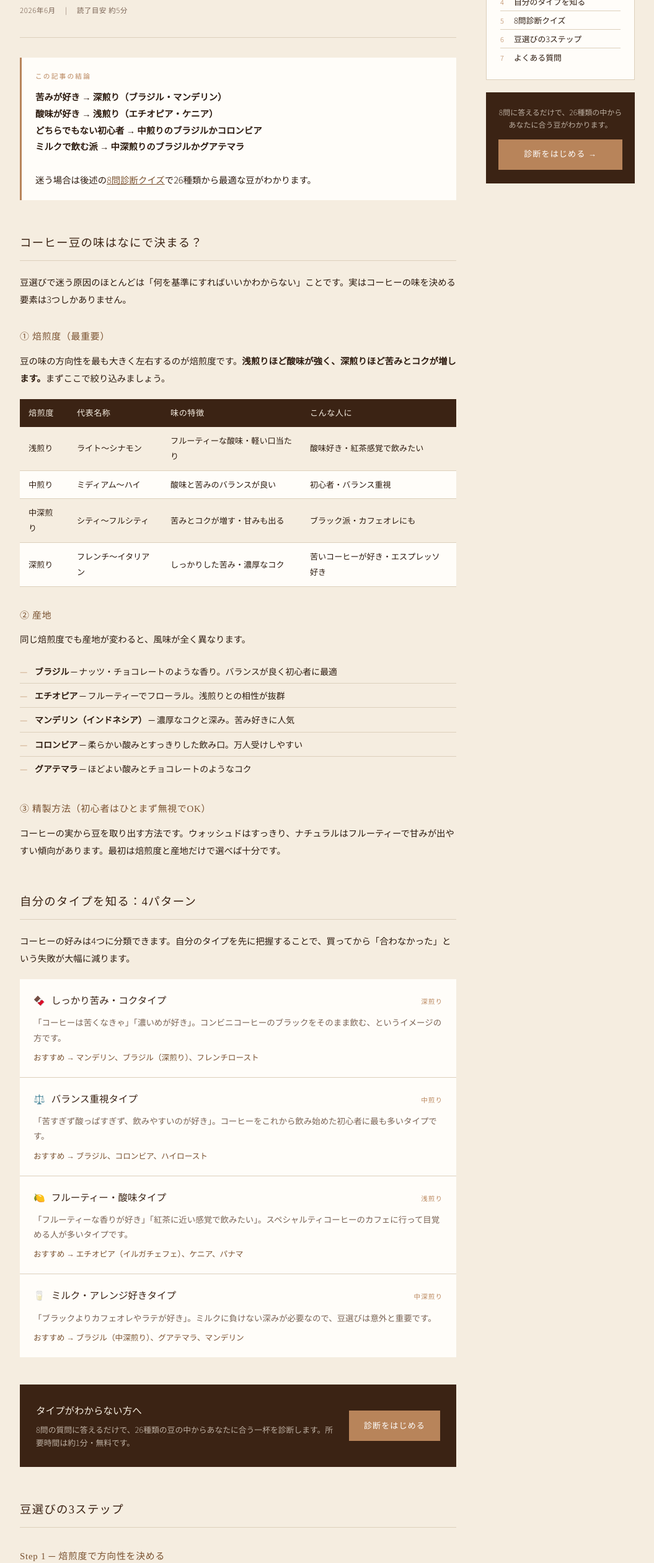
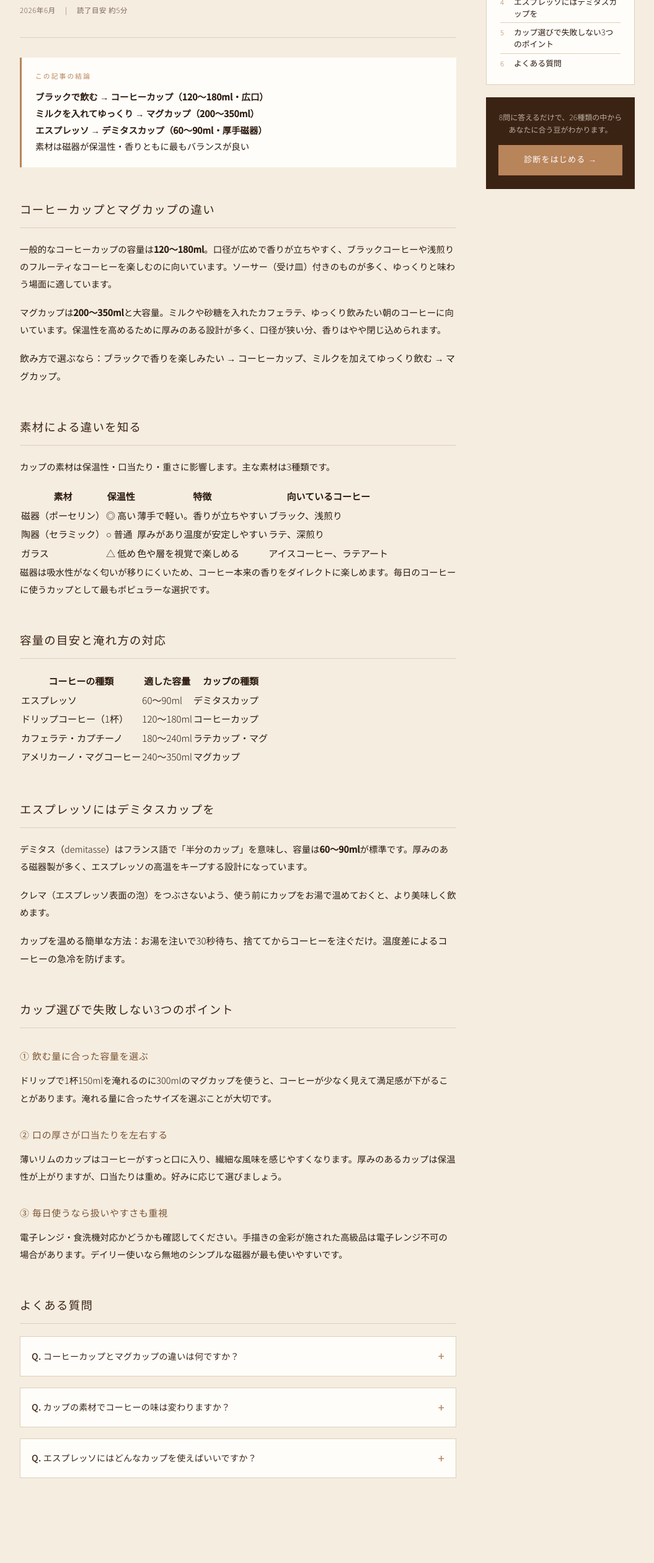
Before and after one commit to minna-coffee/minna-coffee.github.io, a plain HTML site: page articles/coffee-cup-guide.html in a window 1280 px wide. Shown: the part 278-2800 px from the top of the page at 62% size, without its empty margins (112-1167 px from the left). Drawn offline with Linux system fonts and the light colour scheme.

Commit message:
Add files via upload

```diff
--- a/articles/coffee-cup-guide.html
+++ b/articles/coffee-cup-guide.html
@@ -4,7 +4,7 @@
   <meta charset="UTF-8">
   <meta name="viewport" content="width=device-width, initial-scale=1.0">
   <title>コーヒーカップの選び方｜形・素材・容量で味が変わる理由 | みんなの珈琲</title>
-  <meta name="description" content="コーヒー豆の選び方がわからない方へ。苦み・酸味・コクの好みで自分に合う豆が30秒でわかります。焙煎度・産地の基礎知識からタイプ別おすすめ豆まで初心者向けに解説。">
+  <meta name="description" content="コーヒーカップの選び方を形・素材・容量別に解説。マグカップとの違い、デミタスカップまで初心者にもわかりやすく紹介します。">
   <meta property="og:title" content="自分に合うコーヒー豆の見つけ方 | みんなの珈琲">
   <meta property="og:description" content="苦み・酸味・コクの好みで自分に合う豆が30秒でわかる。タイプ別ガイド＋無料診断クイズ。">
   <meta property="og:type" content="article">
@@ -63,7 +63,7 @@
     "@context": "https://schema.org",
     "@type": "Article",
     "headline": "コーヒーカップの選び方｜形・素材・容量で味が変わる理由",
-    "description": "コーヒー豆の選び方がわからない方へ。苦み・酸味・コクの好みで自分に合う豆が30秒でわかります。",
+    "description": "コーヒーカップの選び方を形・素材・容量別に解説。マグカップとの違い、デミタスカップまで初心者にもわかりやすく紹介します。",
     "datePublished": "2026-06-09",
     "publisher": {
       "@type": "Organization",
@@ -527,190 +527,69 @@
 
   <main>
     <article>
-
       <header class="article-header">
-        <div class="article-eyebrow">Bean Selection Guide</div>
-        <h1>自分に合うコーヒー豆の見つけ方<br>苦み・酸味・コクで選ぶタイプ別ガイド</h1>
+        <div class="article-eyebrow">Cup Guide</div>
+        <h1>コーヒーカップの選び方<br>形・素材・容量で味が変わる理由</h1>
         <div class="article-meta">2026年6月 &emsp;|&emsp; 読了目安 約5分</div>
       </header>
-
-      <!-- 冒頭即回答：離脱防止の最重要要素 -->
       <div class="quick-answer">
         <div class="quick-answer-label">この記事の結論</div>
         <p>
-          <strong>苦みが好き → 深煎り（ブラジル・マンデリン）</strong><br>
-          <strong>酸味が好き → 浅煎り（エチオピア・ケニア）</strong><br>
-          <strong>どちらでもない初心者 → 中煎りのブラジルかコロンビア</strong><br>
-          <strong>ミルクで飲む派 → 中深煎りのブラジルかグアテマラ</strong><br><br>
-          迷う場合は後述の<a href="#quiz" style="color:var(--brown-mid);">8問診断クイズ</a>で26種類から最適な豆がわかります。
+          <strong>ブラックで飲む → コーヒーカップ（120〜180ml・広口）</strong><br>
+          <strong>ミルクを入れてゆっくり → マグカップ（200〜350ml）</strong><br>
+          <strong>エスプレッソ → デミタスカップ（60〜90ml・厚手磁器）</strong><br>
+          素材は磁器が保温性・香りともに最もバランスが良い
         </p>
       </div>
-
-      <!-- ─────────────────────────── -->
-      <h2 id="what-determines-taste">コーヒー豆の味はなにで決まる？</h2>
-
-      <p>豆選びで迷う原因のほとんどは「何を基準にすればいいかわからない」ことです。実はコーヒーの味を決める要素は3つしかありません。</p>
-
-      <h3 id="roast">① 焙煎度（最重要）</h3>
-      <p>豆の味の方向性を最も大きく左右するのが焙煎度です。<strong>浅煎りほど酸味が強く、深煎りほど苦みとコクが増します。</strong>まずここで絞り込みましょう。</p>
-
-      <div class="table-wrap">
-        <table class="taste-table">
-          <thead>
-            <tr>
-              <th>焙煎度</th>
-              <th>代表名称</th>
-              <th>味の特徴</th>
-              <th>こんな人に</th>
-            </tr>
-          </thead>
+      <h2 id="section1">コーヒーカップとマグカップの違い</h2>
+      <p>一般的なコーヒーカップの容量は<strong>120〜180ml</strong>。口径が広めで香りが立ちやすく、ブラックコーヒーや浅煎りのフルーティなコーヒーを楽しむのに向いています。ソーサー（受け皿）付きのものが多く、ゆっくりと味わう場面に適しています。</p>
+      <p>マグカップは<strong>200〜350ml</strong>と大容量。ミルクや砂糖を入れたカフェラテ、ゆっくり飲みたい朝のコーヒーに向いています。保温性を高めるために厚みのある設計が多く、口径が狭い分、香りはやや閉じ込められます。</p>
+      <div class="tip-box">飲み方で選ぶなら：ブラックで香りを楽しみたい → コーヒーカップ、ミルクを加えてゆっくり飲む → マグカップ。</div>
+      <h2 id="section2">素材による違いを知る</h2>
+      <p>カップの素材は保温性・口当たり・重さに影響します。主な素材は3種類です。</p>
+      <table class="data-table">
+        <thead><tr><th>素材</th><th>保温性</th><th>特徴</th><th>向いているコーヒー</th></tr></thead>
         <tbody>
-            <tr><td>浅煎り</td><td>ライト〜シナモン</td><td>フルーティーな酸味・軽い口当たり</td><td>酸味好き・紅茶感覚で飲みたい</td></tr>
-            <tr><td>中煎り</td><td>ミディアム〜ハイ</td><td>酸味と苦みのバランスが良い</td><td>初心者・バランス重視</td></tr>
-            <tr><td>中深煎り</td><td>シティ〜フルシティ</td><td>苦みとコクが増す・甘みも出る</td><td>ブラック派・カフェオレにも</td></tr>
-            <tr><td>深煎り</td><td>フレンチ〜イタリアン</td><td>しっかりした苦み・濃厚なコク</td><td>苦いコーヒーが好き・エスプレッソ好き</td></tr>
+          <tr><td>磁器（ポーセリン）</td><td>◎ 高い</td><td>薄手で軽い。香りが立ちやすい</td><td>ブラック、浅煎り</td></tr>
+          <tr><td>陶器（セラミック）</td><td>○ 普通</td><td>厚みがあり温度が安定しやすい</td><td>ラテ、深煎り</td></tr>
+          <tr><td>ガラス</td><td>△ 低め</td><td>色や層を視覚で楽しめる</td><td>アイスコーヒー、ラテアート</td></tr>
         </tbody>
       </table>
-      </div>
-
-      <h3 id="origin">② 産地</h3>
-      <p>同じ焙煎度でも産地が変わると、風味が全く異なります。</p>
-      <ul class="check-list">
-        <li><strong>ブラジル</strong> ─ ナッツ・チョコレートのような香り。バランスが良く初心者に最適</li>
-        <li><strong>エチオピア</strong> ─ フルーティーでフローラル。浅煎りとの相性が抜群</li>
-        <li><strong>マンデリン（インドネシア）</strong> ─ 濃厚なコクと深み。苦み好きに人気</li>
-        <li><strong>コロンビア</strong> ─ 柔らかい酸みとすっきりした飲み口。万人受けしやすい</li>
-        <li><strong>グアテマラ</strong> ─ ほどよい酸みとチョコレートのようなコク</li>
-      </ul>
-
-      <h3 id="process">③ 精製方法（初心者はひとまず無視でOK）</h3>
-      <p>コーヒーの実から豆を取り出す方法です。ウォッシュドはすっきり、ナチュラルはフルーティーで甘みが出やすい傾向があります。最初は焙煎度と産地だけで選べば十分です。</p>
-
-      <!-- ─────────────────────────── -->
-      <h2 id="types">自分のタイプを知る：4パターン</h2>
-
-      <p>コーヒーの好みは4つに分類できます。自分のタイプを先に把握することで、買ってから「合わなかった」という失敗が大幅に減ります。</p>
-
-      <div class="type-cards">
-        <div class="type-card">
-          <div class="type-card-header">
-            <span>🍫</span>
-            <span class="type-name">しっかり苦み・コクタイプ</span>
-            <span class="type-tag">深煎り</span>
-          </div>
-          <p class="type-desc">「コーヒーは苦くなきゃ」「濃いめが好き」。コンビニコーヒーのブラックをそのまま飲む、というイメージの方です。</p>
-          <div class="type-beans">おすすめ → マンデリン、ブラジル（深煎り）、フレンチロースト</div>
-        </div>
-        <div class="type-card">
-          <div class="type-card-header">
-            <span>⚖️</span>
-            <span class="type-name">バランス重視タイプ</span>
-            <span class="type-tag">中煎り</span>
-          </div>
-          <p class="type-desc">「苦すぎず酸っぱすぎず、飲みやすいのが好き」。コーヒーをこれから飲み始めた初心者に最も多いタイプです。</p>
-          <div class="type-beans">おすすめ → ブラジル、コロンビア、ハイロースト</div>
-        </div>
-        <div class="type-card">
-          <div class="type-card-header">
-            <span>🍋</span>
-            <span class="type-name">フルーティー・酸味タイプ</span>
-            <span class="type-tag">浅煎り</span>
-          </div>
-          <p class="type-desc">「フルーティーな香りが好き」「紅茶に近い感覚で飲みたい」。スペシャルティコーヒーのカフェに行って目覚める人が多いタイプです。</p>
-          <div class="type-beans">おすすめ → エチオピア（イルガチェフェ）、ケニア、パナマ</div>
-        </div>
-        <div class="type-card">
-          <div class="type-card-header">
-            <span>🥛</span>
-            <span class="type-name">ミルク・アレンジ好きタイプ</span>
-            <span class="type-tag">中深煎り</span>
-          </div>
-          <p class="type-desc">「ブラックよりカフェオレやラテが好き」。ミルクに負けない深みが必要なので、豆選びは意外と重要です。</p>
-          <div class="type-beans">おすすめ → ブラジル（中深煎り）、グアテマラ、マンデリン</div>
-        </div>
-      </div>
-
-      <!-- 本文途中のインラインCTA -->
-      <div class="inline-cta" id="quiz">
-        <div class="inline-cta-text">
-          <strong>タイプがわからない方へ</strong>
-          <p>8問の質問に答えるだけで、26種類の豆の中からあなたに合う一杯を診断します。所要時間は約1分・無料です。</p>
-        </div>
-        <a href="https://minna-coffee.github.io/">診断をはじめる</a>
-      </div>
-
-      <!-- ─────────────────────────── -->
-      <h2 id="steps">豆選びの3ステップ</h2>
-
-      <h3>Step 1 ─ 焙煎度で方向性を決める</h3>
-      <p>4タイプを参考に「浅・中・中深・深」のどれかに絞ります。迷ったら中煎り（ハイロースト）が最も失敗しにくい選択です。</p>
-
-      <h3>Step 2 ─ 産地で個性を選ぶ</h3>
-      <p>焙煎度が決まったら産地で絞ります。チョコレート・ナッツ系→ブラジル、フルーティーな香り→エチオピア、とシンプルに考えましょう。</p>
-
-      <h3>Step 3 ─ 少量から試す</h3>
-      <p>はじめて買う豆は<strong>100g前後の少量パックかお試しセット</strong>が鉄則です。コーヒー豆は開封後から酸化が進むため、飲み切れる量を選ぶことが美味しさを保つコツです。</p>
-
-      <!-- ─────────────────────────── -->
-      <h2 id="faq">よくある質問</h2>
-
-      <div class="faq-list">
+      <p>磁器は吸水性がなく匂いが移りにくいため、コーヒー本来の香りをダイレクトに楽しめます。毎日のコーヒーに使うカップとして最もポピュラーな選択です。</p>
+      <h2 id="section3">容量の目安と淹れ方の対応</h2>
+      <table class="data-table">
+        <thead><tr><th>コーヒーの種類</th><th>適した容量</th><th>カップの種類</th></tr></thead>
+        <tbody>
+          <tr><td>エスプレッソ</td><td>60〜90ml</td><td>デミタスカップ</td></tr>
+          <tr><td>ドリップコーヒー（1杯）</td><td>120〜180ml</td><td>コーヒーカップ</td></tr>
+          <tr><td>カフェラテ・カプチーノ</td><td>180〜240ml</td><td>ラテカップ・マグ</td></tr>
+          <tr><td>アメリカーノ・マグコーヒー</td><td>240〜350ml</td><td>マグカップ</td></tr>
+        </tbody>
+      </table>
+      <h2 id="section4">エスプレッソにはデミタスカップを</h2>
+      <p>デミタス（demitasse）はフランス語で「半分のカップ」を意味し、容量は<strong>60〜90ml</strong>が標準です。厚みのある磁器製が多く、エスプレッソの高温をキープする設計になっています。</p>
+      <p>クレマ（エスプレッソ表面の泡）をつぶさないよう、使う前にカップをお湯で温めておくと、より美味しく飲めます。</p>
+      <div class="tip-box">カップを温める簡単な方法：お湯を注いで30秒待ち、捨ててからコーヒーを注ぐだけ。温度差によるコーヒーの急冷を防げます。</div>
+      <h2 id="section5">カップ選びで失敗しない3つのポイント</h2>
+      <h3>① 飲む量に合った容量を選ぶ</h3>
+      <p>ドリップで1杯150mlを淹れるのに300mlのマグカップを使うと、コーヒーが少なく見えて満足感が下がることがあります。淹れる量に合ったサイズを選ぶことが大切です。</p>
+      <h3>② 口の厚さが口当たりを左右する</h3>
+      <p>薄いリムのカップはコーヒーがすっと口に入り、繊細な風味を感じやすくなります。厚みのあるカップは保温性が上がりますが、口当たりは重め。好みに応じて選びましょう。</p>
+      <h3>③ 毎日使うなら扱いやすさも重視</h3>
+      <p>電子レンジ・食洗機対応かどうかも確認してください。手描きの金彩が施された高級品は電子レンジ不可の場合があります。デイリー使いなら無地のシンプルな磁器が最も使いやすいです。</p>
+      <h2 id="section6">よくある質問</h2>
       <div class="faq-item">
-          <div class="faq-q">コーヒーが酸っぱくて飲めません。どうすれば？</div>
-          <div class="faq-a">深煎りのブラジルやマンデリンに変えましょう。また、お湯の温度が低すぎると酸味が強く出るため、90〜93℃を目安にするのがポイントです。淹れ方については<a href="https://minna-coffee.github.io/brew-guide.html" style="color:var(--brown-mid);">ドリップガイド</a>もご参照ください。</div>
+        <p class="faq-q">Q. コーヒーカップとマグカップの違いは何ですか？</p>
+        <p class="faq-a">コーヒーカップは120〜180mlで香りが立ちやすい広口設計。マグカップは200〜350mlと大容量で保温性重視。ブラックで香りを楽しむならコーヒーカップ、ミルクを入れてゆっくり飲むならマグカップが向いています。</p>
       </div>
       <div class="faq-item">
-          <div class="faq-q">苦すぎて喉が焼ける感じがします。</div>
-          <div class="faq-a">深煎りを濃く抽出したときに起こりやすいです。お湯の量を増やして薄めに抽出するか、中煎りに変えてみましょう。コーヒーの量はお湯180mlに対して豆10〜12gが基本の比率です。</div>
+        <p class="faq-q">Q. カップの素材でコーヒーの味は変わりますか？</p>
+        <p class="faq-a">素材によって保温性と口当たりが変わり、結果的に味の印象が変わります。磁器は保温性が高く香りが立ちやすい。陶器は厚みがあり温度が安定する。ガラスは色を視覚で楽しめますが冷めやすい特徴があります。</p>
       </div>
       <div class="faq-item">
-          <div class="faq-q">どれを飲んでも味の違いがわかりません。</div>
-          <div class="faq-a">コーヒーの味覚は慣れが必要です。同じ豆を2〜3週間飲み続けて「基準の味」を作り、次の豆と飲み比べると違いが鮮明になります。</div>
+        <p class="faq-q">Q. エスプレッソにはどんなカップを使えばいいですか？</p>
+        <p class="faq-a">容量60〜90mlのデミタスカップを使います。厚みがあり保温性の高い磁器製が最適です。クレマを保つためにカップを事前に温めておくのもポイントです。</p>
       </div>
-        <div class="faq-item">
-          <div class="faq-q">コーヒー豆は通販と店頭どちらで買うべき？</div>
-          <div class="faq-a">鮮度を重視するなら焙煎所直販の通販がおすすめです。楽天市場では100g〜のお試しセットも多く、複数の産地を飲み比べるのに向いています。器具の選び方は<a href="https://minna-coffee.github.io/tools.html" style="color:var(--brown-mid);">器具紹介ページ</a>もご参照ください。</div>
-        </div>
-        <div class="faq-item">
-          <div class="faq-q">初心者に一番おすすめのコーヒー豆は？</div>
-          <div class="faq-a">ブラジル産の中煎り〜中深煎りが最も失敗しにくいです。ナッツ・チョコレートのような香りで苦みと酸味のバランスが良く、ブラックでもカフェオレでも美味しく飲めます。</div>
-        </div>
-      </div>
-
-      <!-- ─────────────────────────── -->
-      <!-- まとめ -->
-      <div class="summary-box">
-      <p class="summary-title">この記事の結論</p>
-      <ul>
-        <li>ブラックで飲む → コーヒーカップ（120〜180ml・広口）</li>
-        <li>ミルクを入れてゆっくり → マグカップ（200〜350ml）</li>
-        <li>エスプレッソ → デミタスカップ（60〜90ml・厚手磁器）</li>
-        <li>素材は磁器が保温性・香りともに最もバランスが良い</li>
-      </ul>
-    </div>
-
-      <!-- 関連ページ内部リンク（回遊・PV積み上げ） -->
-      <div class="related-section">
-        <h3>Related</h3>
-        <div class="related-links">
-          <a href="https://minna-coffee.github.io/" class="related-link">
-            <span class="related-link-icon">☕</span>
-            <span>8問診断 ─ 26種類の中からあなたの豆を見つける</span>
-            <span class="related-link-arrow">›</span>
-          </a>
-          <a href="https://minna-coffee.github.io/brew-guide.html" class="related-link">
-            <span class="related-link-icon">💧</span>
-            <span>ドリップガイド ─ 美味しい淹れ方の基本</span>
-            <span class="related-link-arrow">›</span>
-          </a>
-          <a href="https://minna-coffee.github.io/tools.html" class="related-link">
-            <span class="related-link-icon">⚙️</span>
-            <span>器具紹介 ─ グラインダー・ドリッパーの選び方</span>
-            <span class="related-link-arrow">›</span>
-          </a>
-        </div>
-      </div>
-
     </article>
   </main>
 
@@ -719,13 +598,12 @@
     <div class="toc-box">
       <h4>Contents</h4>
       <ol>
-        <li><a href="#what-determines-taste">コーヒーの味はなにで決まる？</a></li>
-        <li><a href="#roast">焙煎度（最重要）</a></li>
-        <li><a href="#origin">産地</a></li>
-        <li><a href="#types">自分のタイプを知る</a></li>
-        <li><a href="#quiz">8問診断クイズ</a></li>
-        <li><a href="#steps">豆選びの3ステップ</a></li>
-        <li><a href="#faq">よくある質問</a></li>
+        <li><a href="#section1">コーヒーカップとマグカップの違い</a></li>
+        <li><a href="#section2">素材による違いを知る</a></li>
+        <li><a href="#section3">容量の目安と淹れ方の対応</a></li>
+        <li><a href="#section4">エスプレッソにはデミタスカップを</a></li>
+        <li><a href="#section5">カップ選びで失敗しない3つのポイント</a></li>
+        <li><a href="#section6">よくある質問</a></li>
       </ol>
     </div>
     <div class="sidebar-cta">
```
Lines whose indentation alone changed are shown as unchanged.
